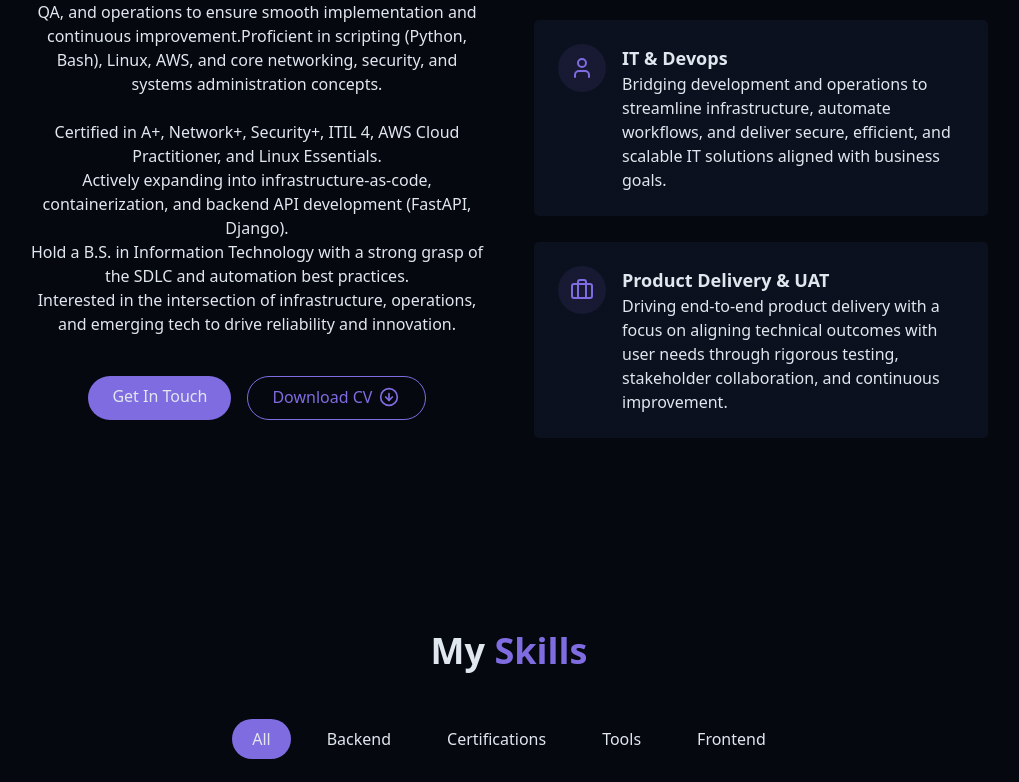
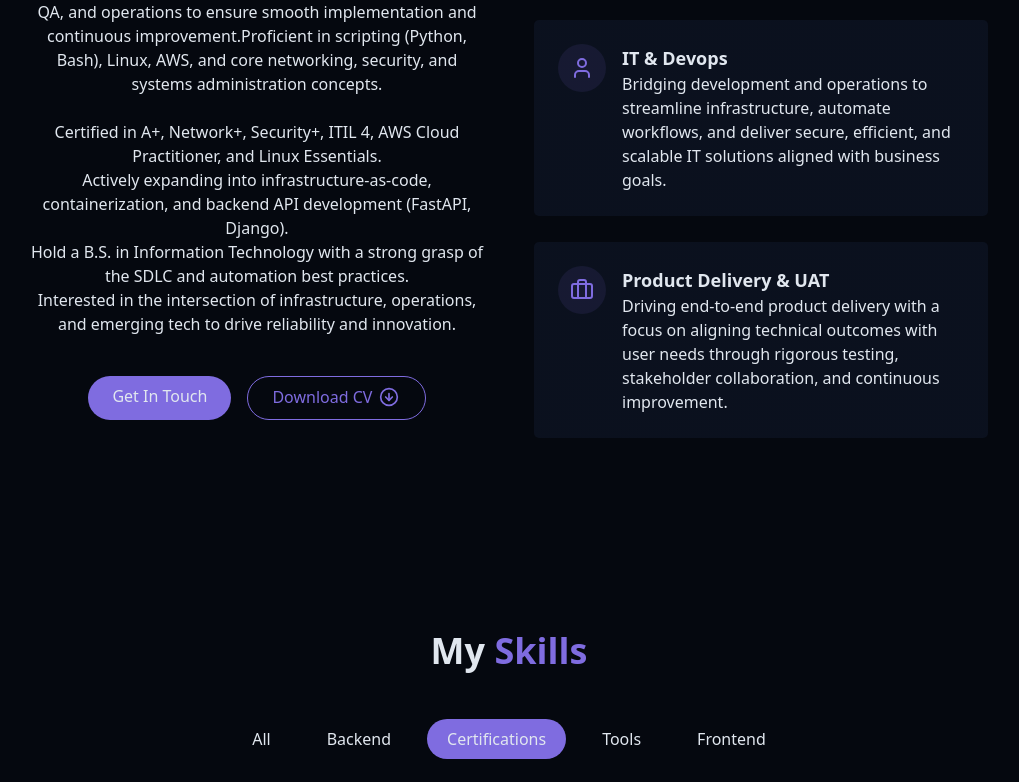
Before and after one commit to C-Damian/portfolio, a React (Vite) app: page / in a window 1280 px wide. Shown: the part 2015-2797 px from the top of the page, without its empty margins (131-1150 px from the left). Built offline with nearby package versions, Linux system fonts and the light colour scheme.

Commit message:
Moved project section

```diff
--- a/src/components/SkillsSection.jsx
+++ b/src/components/SkillsSection.jsx
@@ -41,7 +41,7 @@ const skills = [
 const categories = ["all", "backend", "certifications", "tools", "frontend"];
 
 export const SkillsSection = () => {
-  const [activeCategory, setActiveCategory] = useState("all");
+  const [activeCategory, setActiveCategory] = useState("certifications");
 
   const filteredSkills = skills.filter((skill) => activeCategory === "all" || skill.category === activeCategory);
 
```
